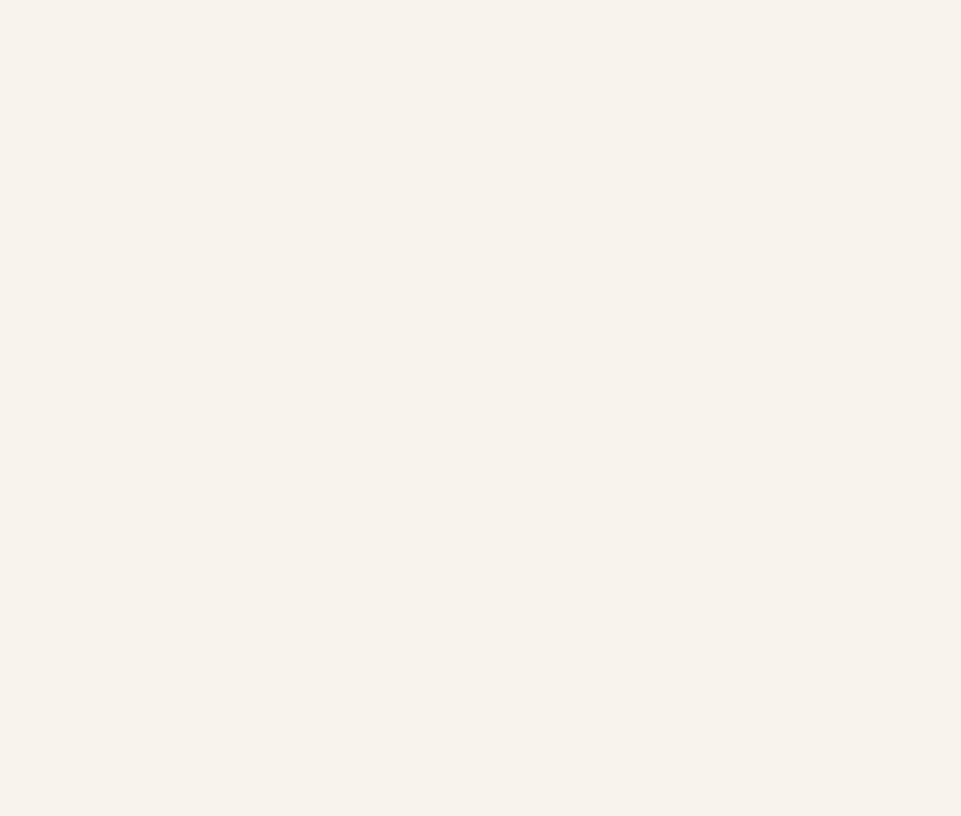
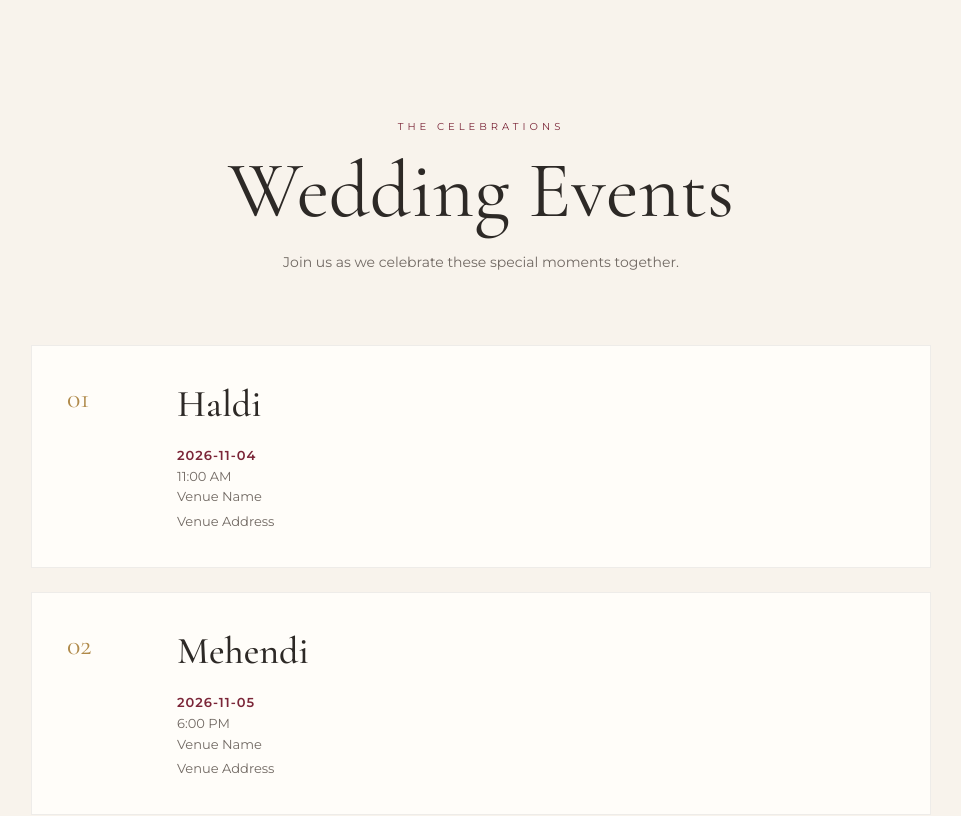
Before and after one commit to abdulmuqtadir2208/Wedding-card, a React (Vite) app: page / in a window 1280 px wide. Shown: the part 1160-1976 px from the top of the page, without its empty margins (159-1120 px from the left). Before the commit the page ends 1160 px from the top, so only its background shows below. Built offline with nearby package versions, Linux system fonts and the light colour scheme.

Commit message:
Add wedding events section

```diff
--- a/src/App.css
+++ b/src/App.css
@@ -182,3 +182,125 @@
     border-right-color: var(--border);
   }
 }
+
+/* ================================
+   EVENTS SECTION
+================================ */
+
+.events {
+  min-height: 100vh;
+  padding: var(--space-xxl) var(--space-md);
+  background: var(--color-background);
+}
+
+.section-heading {
+  max-width: 650px;
+  margin: 0 auto 70px;
+  text-align: center;
+}
+
+.section-label {
+  font-family: var(--font-body);
+  font-size: 10px;
+  letter-spacing: 4px;
+  text-transform: uppercase;
+  color: var(--color-accent);
+  margin-bottom: 18px;
+}
+
+.section-heading h2 {
+  font-family: var(--font-heading);
+  font-size: clamp(48px, 8vw, 80px);
+  font-weight: 400;
+  line-height: 1;
+  margin-bottom: 20px;
+}
+
+.section-description {
+  max-width: 450px;
+  margin: 0 auto;
+  font-family: var(--font-body);
+  font-size: 14px;
+  line-height: 1.7;
+  color: var(--color-text-muted);
+}
+
+.events-list {
+  max-width: 900px;
+  margin: 0 auto;
+  display: flex;
+  flex-direction: column;
+  gap: 24px;
+}
+
+.event-card {
+  display: grid;
+  grid-template-columns: 80px 1fr;
+  gap: 30px;
+  padding: 35px;
+  background: var(--color-surface);
+  border: 1px solid rgba(45, 41, 38, 0.08);
+  transition: transform var(--transition),
+              box-shadow var(--transition);
+}
+
+.event-card:hover {
+  transform: translateY(-4px);
+  box-shadow: 0 15px 40px rgba(45, 41, 38, 0.08);
+}
+
+.event-number {
+  font-family: var(--font-heading);
+  font-size: 28px;
+  color: var(--color-gold);
+}
+
+.event-content h3 {
+  font-family: var(--font-heading);
+  font-size: 38px;
+  font-weight: 500;
+  margin-bottom: 18px;
+}
+
+.event-content p {
+  font-family: var(--font-body);
+  font-size: 13px;
+  line-height: 1.6;
+  color: var(--color-text-muted);
+}
+
+.event-content .event-date {
+  color: var(--color-accent);
+  font-weight: 600;
+  letter-spacing: 1px;
+}
+
+.event-address {
+  margin-top: 4px;
+}
+
+/* Mobile */
+
+@media (max-width: 600px) {
+  .events {
+    padding: var(--space-xl) var(--space-md);
+  }
+
+  .section-heading {
+    margin-bottom: 45px;
+  }
+
+  .event-card {
+    grid-template-columns: 1fr;
+    gap: 12px;
+    padding: 28px 24px;
+  }
+
+  .event-number {
+    font-size: 22px;
+  }
+
+  .event-content h3 {
+    font-size: 32px;
+  }
+}
--- a/src/App.jsx
+++ b/src/App.jsx
@@ -1,11 +1,13 @@
 import Hero from "./components/Hero";
 import Countdown from "./components/Countdown";
+import Events from "./components/Events";
 
 function App() {
   return (
     <main>
       <Hero />
       <Countdown />
+      <Events />
     </main>
   );
 }
--- /dev/null
+++ b/src/components/Events.jsx
@@ -0,0 +1,41 @@
+import wedding from "../data/wedding";
+
+function Events() {
+  return (
+    <section className="events">
+      <div className="section-heading">
+        <p className="section-label">The celebrations</p>
+
+        <h2>Wedding Events</h2>
+
+        <p className="section-description">
+          Join us as we celebrate these special moments together.
+        </p>
+      </div>
+
+      <div className="events-list">
+        {wedding.events.map((event, index) => (
+          <article className="event-card" key={index}>
+            <span className="event-number">
+              {String(index + 1).padStart(2, "0")}
+            </span>
+
+            <div className="event-content">
+              <h3>{event.name}</h3>
+
+              <p className="event-date">{event.date}</p>
+
+              <p>{event.time}</p>
+
+              <p>{event.venue}</p>
+
+              <p className="event-address">{event.address}</p>
+            </div>
+          </article>
+        ))}
+      </div>
+    </section>
+  );
+}
+
+export default Events;
--- a/src/data/wedding.js
+++ b/src/data/wedding.js
@@ -11,6 +11,20 @@ const wedding = {
 
   events: [
   {
+    name: "Haldi",
+    date: "2026-11-04",
+    time: "11:00 AM",
+    venue: "Venue Name",
+    address: "Venue Address",
+  },
+  {
+    name: "Mehendi",
+    date: "2026-11-05",
+    time: "6:00 PM",
+    venue: "Venue Name",
+    address: "Venue Address",
+  },
+  {
     name: "Wedding Ceremony",
     date: "2026-11-06",
     time: "7:30 PM",
--- a/src/index.css
+++ b/src/index.css
@@ -185,3 +185,125 @@ body {
     letter-spacing: 1px;
   }
 }
+
+/* ================================
+   EVENTS SECTION
+================================ */
+
+.events {
+  min-height: 100vh;
+  padding: var(--space-xxl) var(--space-md);
+  background: var(--color-background);
+}
+
+.section-heading {
+  max-width: 650px;
+  margin: 0 auto 70px;
+  text-align: center;
+}
+
+.section-label {
+  font-family: var(--font-body);
+  font-size: 10px;
+  letter-spacing: 4px;
+  text-transform: uppercase;
+  color: var(--color-accent);
+  margin-bottom: 18px;
+}
+
+.section-heading h2 {
+  font-family: var(--font-heading);
+  font-size: clamp(48px, 8vw, 80px);
+  font-weight: 400;
+  line-height: 1;
+  margin-bottom: 20px;
+}
+
+.section-description {
+  max-width: 450px;
+  margin: 0 auto;
+  font-family: var(--font-body);
+  font-size: 14px;
+  line-height: 1.7;
+  color: var(--color-text-muted);
+}
+
+.events-list {
+  max-width: 900px;
+  margin: 0 auto;
+  display: flex;
+  flex-direction: column;
+  gap: 24px;
+}
+
+.event-card {
+  display: grid;
+  grid-template-columns: 80px 1fr;
+  gap: 30px;
+  padding: 35px;
+  background: var(--color-surface);
+  border: 1px solid rgba(45, 41, 38, 0.08);
+  transition: transform var(--transition),
+              box-shadow var(--transition);
+}
+
+.event-card:hover {
+  transform: translateY(-4px);
+  box-shadow: 0 15px 40px rgba(45, 41, 38, 0.08);
+}
+
+.event-number {
+  font-family: var(--font-heading);
+  font-size: 28px;
+  color: var(--color-gold);
+}
+
+.event-content h3 {
+  font-family: var(--font-heading);
+  font-size: 38px;
+  font-weight: 500;
+  margin-bottom: 18px;
+}
+
+.event-content p {
+  font-family: var(--font-body);
+  font-size: 13px;
+  line-height: 1.6;
+  color: var(--color-text-muted);
+}
+
+.event-content .event-date {
+  color: var(--color-accent);
+  font-weight: 600;
+  letter-spacing: 1px;
+}
+
+.event-address {
+  margin-top: 4px;
+}
+
+/* Mobile */
+
+@media (max-width: 600px) {
+  .events {
+    padding: var(--space-xl) var(--space-md);
+  }
+
+  .section-heading {
+    margin-bottom: 45px;
+  }
+
+  .event-card {
+    grid-template-columns: 1fr;
+    gap: 12px;
+    padding: 28px 24px;
+  }
+
+  .event-number {
+    font-size: 22px;
+  }
+
+  .event-content h3 {
+    font-size: 32px;
+  }
+}
```
Lines whose indentation alone changed are shown as unchanged.
